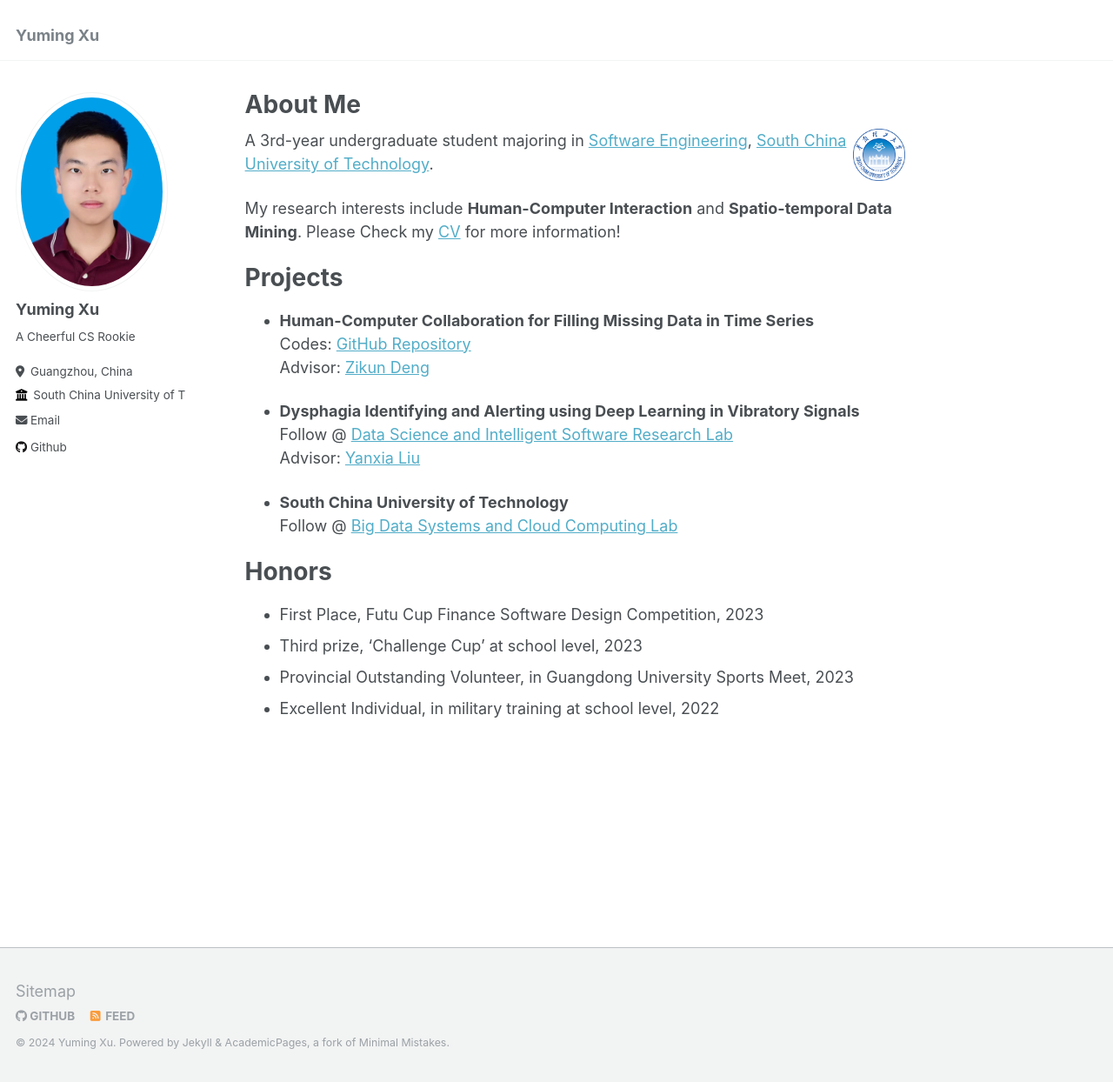
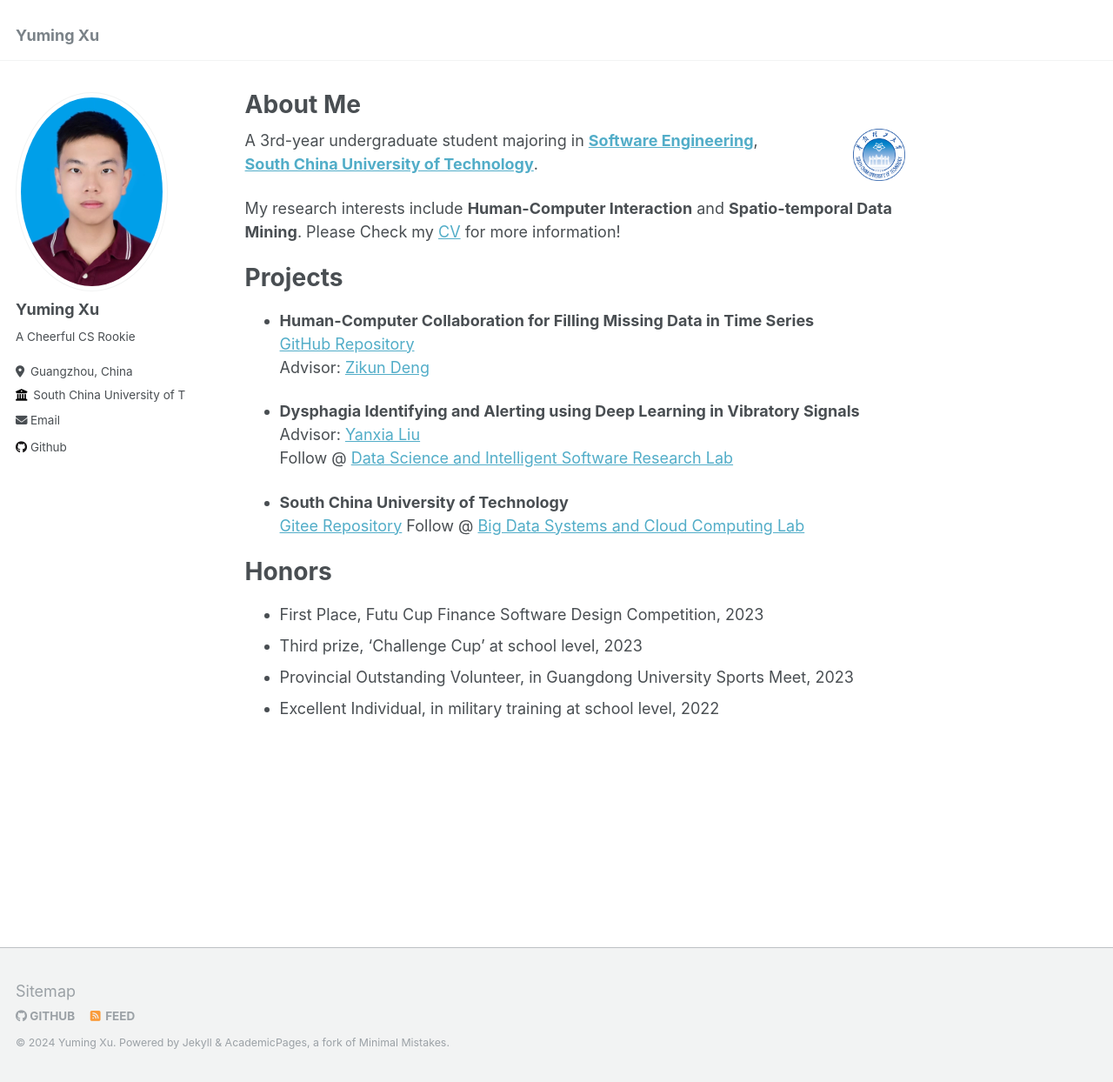
Before and after one commit to thebestFM/thebestFM.github.io, a Jekyll site: the page built from _pages/about.md, in a window 1280 px wide and 1244 px high. Shown: the whole window at 87% size. Built offline with Jekyll 4.4.1, drawn with Linux system fonts in a browser that asks for light colours.

Commit message:
edit_5_16

```diff
--- a/_pages/about.md
+++ b/_pages/about.md
@@ -9,7 +9,8 @@ redirect_from:
 ---
 
 <img src="/images/SCUT.png" alt="SCUT" style="float: right; margin-right: 10px; ; width: 60px; height: 60px;" />
-A 3rd-year undergraduate student majoring in [Software Engineering](https://www2.scut.edu.cn/sse/), [South China University of Technology](https://www.scut.edu.cn/).
+A 3rd-year undergraduate student majoring in [**Software Engineering**](https://www2.scut.edu.cn/sse/),
+[**South China University of Technology**](https://www.scut.edu.cn/).
 
 My research interests include **Human-Computer Interaction** and **Spatio-temporal Data Mining**.
 Please Check my [CV](https://thebestFM.github.io/files/CV.pdf) for more information!
@@ -17,14 +18,15 @@ Please Check my [CV](https://thebestFM.github.io/files/CV.pdf) for more informat
 # Projects
 
 * **Human-Computer Collaboration for Filling Missing Data in  Time Series**
-  Codes:    [GitHub Repository](https://github.com/thebestFM/Human-Computer-Collaboration-for-Filling-Missing-Data-in-Time-Series)
-  Advisor:  [Zikun Deng](https://zkdeng.org/)
+  [GitHub Repository](https://github.com/thebestFM/Human-Computer-Collaboration-for-Filling-Missing-Data-in-Time-Series)
+  Advisor: [Zikun Deng](https://zkdeng.org/)
 
 * **Dysphagia Identifying and Alerting using Deep Learning in Vibratory Signals**
+  Advisor: [Yanxia Liu](https://www2.scut.edu.cn/sse/2018/0614/c16789a270677/page.htm)
   Follow @ [Data Science and Intelligent Software Research Lab](https://www2.scut.edu.cn/sse/2018/1206/c20715a298882/page.htm)
-  Advisor: [Yanxia Liu](https://ieeexplore.ieee.org/author/37675753300)
 
 * **South China University of Technology**
+  [Gitee Repository](https://gitee.com/fm_xym/building-project-management-system-Android-frontend)
   Follow @ [Big Data Systems and Cloud Computing Lab](https://www2.scut.edu.cn/sse/2018/1206/c20715a298873/page.htm)
 
 # Honors
```
